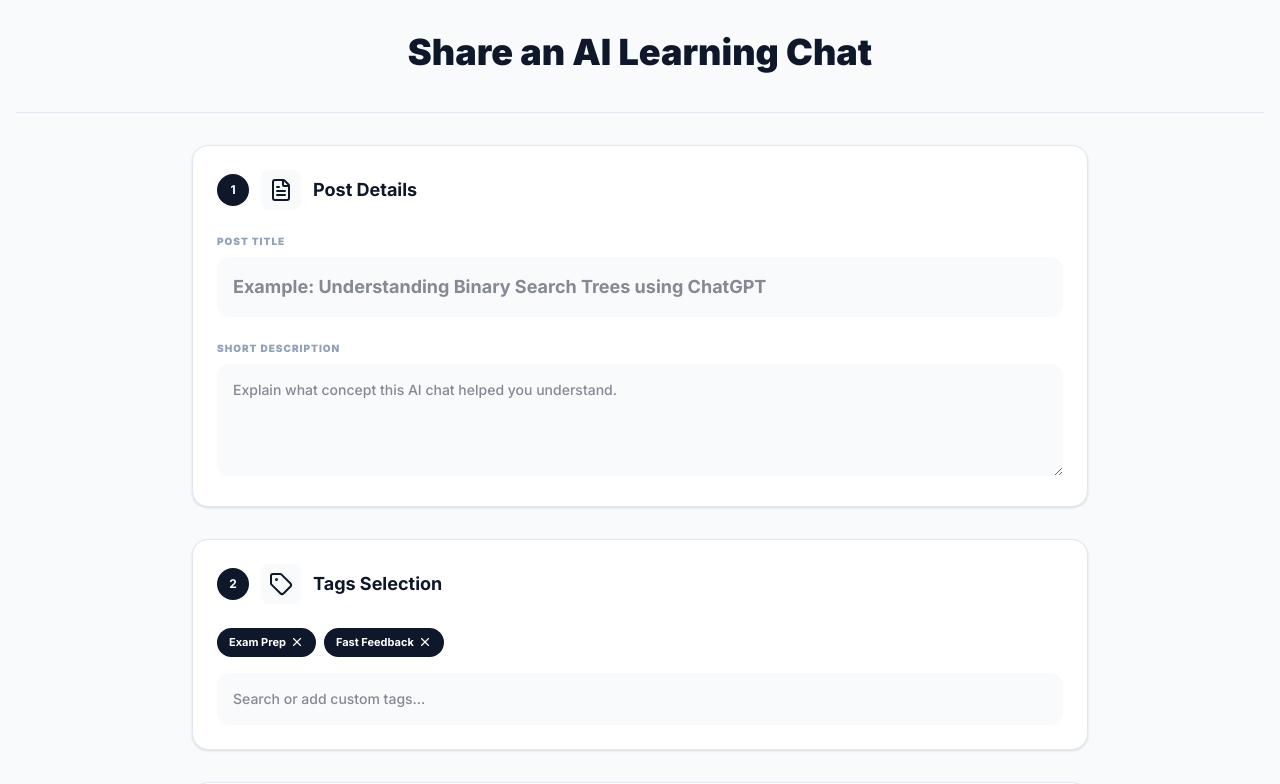
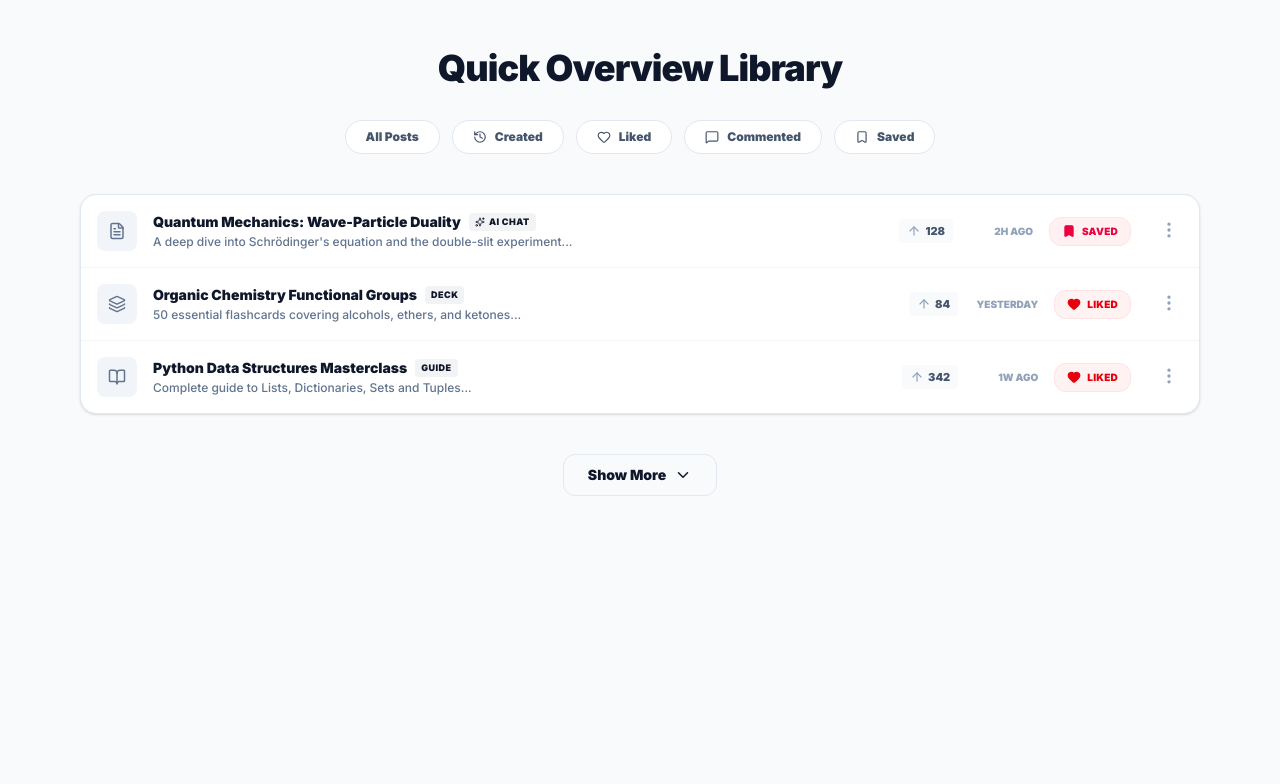
Before and after one commit to ammad-atif/StudyFAST, a React (Vite) app in the folder client/: page /test in a window 1280 px wide. Shown: the top 784 px of the page. Built offline with nearby package versions, Linux system fonts and the light colour scheme.

Commit message:
UI for LibraryItem  added

```diff
--- a/client/src/Test.tsx
+++ b/client/src/Test.tsx
@@ -8,6 +8,7 @@ import { HomePage } from "./pages/HomePage";
 import { HomeLayout } from "./layouts/HomeLayout";
 import { PostDetailsPage } from "./pages/PostDetailsPage";
 import { CreatePostPage } from "./pages/CreatePostPage";
+import { LibraryPage } from "./pages/LibraryPage";
 export function Test() {
   return (
     <>
@@ -26,7 +27,7 @@ export function Test() {
         tags={[{ name: "gopt", color: "bg-green-500" }]}
       />
       <Sidebar /> */}
-      <CreatePostPage />
+      <LibraryPage />
     </>
   );
 }
--- /dev/null
+++ b/client/src/components/LibraryItem.tsx
@@ -0,0 +1,132 @@
+import {
+  FileText,
+  Layers,
+  BookOpen,
+  ArrowUp,
+  MoreVertical,
+  Bookmark,
+  Heart,
+  MessageCircle,
+  Sparkles,
+} from "lucide-react";
+import { useState } from "react";
+
+interface LibraryItemProps {
+  title: string;
+  description: string;
+  type: "AI Chat" | "Deck" | "Guide";
+  votes: number;
+  subject: string;
+  time: string;
+  status: "Saved" | "Liked" | "Commented";
+}
+
+export const LibraryItem = ({
+  title,
+  description,
+  type,
+  votes,
+  subject,
+  time,
+  status,
+}: LibraryItemProps) => {
+  const [showMenu, setShowMenu] = useState(false);
+
+  const getIcon = () => {
+    if (type === "Deck") return <Layers size={18} />;
+    if (type === "Guide") return <BookOpen size={18} />;
+    return <FileText size={18} />;
+  };
+
+  const getStatusConfig = () => {
+    switch (status) {
+      case "Saved":
+        return {
+          icon: <Bookmark size={14} fill="currentColor" />,
+          color: "bg-rose-50 text-rose-600 border-rose-100",
+        };
+      case "Liked":
+        return {
+          icon: <Heart size={14} fill="currentColor" />,
+          color: "bg-red-50 text-red-600 border-red-100",
+        };
+      case "Commented":
+        return {
+          icon: <MessageCircle size={14} fill="currentColor" />,
+          color: "bg-blue-50 text-blue-600 border-blue-100",
+        };
+    }
+  };
+
+  const config = getStatusConfig();
+
+  return (
+    <div className="group flex items-center p-4 hover:bg-slate-50 transition-all gap-4 border-b border-slate-100 last:border-0 cursor-pointer relative">
+      {/* Type Icon */}
+      <div className="w-10 h-10 shrink-0 rounded-lg bg-slate-100 flex items-center justify-center text-slate-500">
+        {getIcon()}
+      </div>
+
+      {/* Content */}
+      <div className="flex-1 min-w-0 flex flex-col sm:flex-row sm:items-center gap-2 sm:gap-4">
+        <div className="flex-1 min-w-0">
+          <div className="flex items-center gap-2 mb-0.5">
+            <h3 className="text-sm font-black text-primary truncate group-hover:text-blue-600 transition-colors">
+              {title}
+            </h3>
+            <span className="bg-primary/5 text-primary text-[9px] font-black px-1.5 py-0.5 rounded flex items-center gap-1 uppercase tracking-wider">
+              {type === "AI Chat" && <Sparkles size={10} />} {type}
+            </span>
+          </div>
+          <p className="text-slate-500 text-xs truncate font-medium">
+            {description}
+          </p>
+        </div>
+
+        {/* Stats & Meta */}
+        <div className="flex items-center gap-4 shrink-0 sm:ml-auto">
+          <div className="flex items-center gap-1 px-2 py-1 bg-slate-50 rounded text-[11px] font-black text-slate-600">
+            <ArrowUp size={14} className="text-slate-400" />
+            <span>{votes}</span>
+          </div>
+          <span className="hidden lg:block text-[10px] text-slate-400 font-black uppercase w-16 text-right">
+            {time}
+          </span>
+        </div>
+      </div>
+
+      {/* Status Badge */}
+      <div
+        className={`flex items-center gap-1.5 px-3 py-1.5 border rounded-xl shrink-0 ${config.color}`}
+      >
+        {config.icon}
+        <span className="text-[10px] font-black uppercase tracking-wide">
+          {status}
+        </span>
+      </div>
+
+      {/* Actions Dropdown */}
+      <div className="relative ml-2">
+        <button
+          onClick={(e) => {
+            e.stopPropagation();
+            setShowMenu(!showMenu);
+          }}
+          className="p-1 text-slate-400 hover:text-primary transition-colors outline-none"
+        >
+          <MoreVertical size={20} />
+        </button>
+        {showMenu && (
+          <div className="absolute right-0 top-full mt-2 w-24 bg-white border border-slate-100 rounded-xl shadow-xl z-30 py-1 overflow-hidden">
+            <button className="w-full text-left px-4 py-2 text-xs font-bold text-slate-700 hover:bg-slate-50">
+              Edit
+            </button>
+            <button className="w-full text-left px-4 py-2 text-xs font-bold text-red-600 hover:bg-red-50">
+              Delete
+            </button>
+          </div>
+        )}
+      </div>
+    </div>
+  );
+};
--- /dev/null
+++ b/client/src/pages/LibraryPage.tsx
@@ -0,0 +1,88 @@
+import { useState } from "react";
+import { LibraryItem } from "../components/LibraryItem";
+import {
+  History,
+  Heart,
+  MessageSquare,
+  Bookmark,
+  ChevronDown,
+} from "lucide-react";
+
+export const LibraryPage = () => {
+  const [filter, setFilter] = useState("All");
+
+  const filters = [
+    { name: "All Posts", icon: null },
+    { name: "Created", icon: <History size={14} /> },
+    { name: "Liked", icon: <Heart size={14} /> },
+    { name: "Commented", icon: <MessageSquare size={14} /> },
+    { name: "Saved", icon: <Bookmark size={14} /> },
+  ];
+
+  return (
+    <main className="flex-1 flex flex-col max-w-[1200px] mx-auto w-full px-4 md:px-10 py-12">
+      {/* Header & Filters */}
+      <div className="flex flex-col gap-6 mb-10 items-center ">
+        <div>
+          <h1 className="text-4xl font-black tracking-tight text-primary mb-2">
+            Quick Overview Library
+          </h1>
+        </div>
+
+        <div className="flex flex-wrap items-center gap-3">
+          {filters.map((f) => (
+            <button
+              key={f.name}
+              onClick={() => setFilter(f.name)}
+              className={`px-5 py-2 rounded-full text-xs font-black transition-all flex items-center gap-2 border ${
+                filter === f.name
+                  ? "bg-primary text-white border-primary shadow-lg shadow-primary/20"
+                  : "bg-white border-slate-200 text-slate-600 hover:bg-slate-50"
+              }`}
+            >
+              {f.icon} {f.name}
+            </button>
+          ))}
+        </div>
+      </div>
+
+      {/* Library Content Card */}
+      <div className="flex flex-col border border-slate-200 rounded-2xl bg-white overflow-hidden shadow-sm">
+        <LibraryItem
+          title="Quantum Mechanics: Wave-Particle Duality"
+          description="A deep dive into Schrödinger's equation and the double-slit experiment..."
+          type="AI Chat"
+          votes={128}
+          subject="Physics 101"
+          time="2h ago"
+          status="Saved"
+        />
+        <LibraryItem
+          title="Organic Chemistry Functional Groups"
+          description="50 essential flashcards covering alcohols, ethers, and ketones..."
+          type="Deck"
+          votes={84}
+          subject="Chemistry"
+          time="Yesterday"
+          status="Liked"
+        />
+        <LibraryItem
+          title="Python Data Structures Masterclass"
+          description="Complete guide to Lists, Dictionaries, Sets and Tuples..."
+          type="Guide"
+          votes={342}
+          subject="CS Master"
+          time="1w ago"
+          status="Liked"
+        />
+      </div>
+
+      {/* Pagination / Show More */}
+      <div className="flex justify-center mt-10">
+        <button className="flex items-center gap-2 border border-slate-200 px-6 py-2.5 rounded-xl text-sm font-black text-primary hover:bg-slate-50 transition-all active:scale-95">
+          Show More <ChevronDown size={18} />
+        </button>
+      </div>
+    </main>
+  );
+};
```
Also changed, not shown: client/readme.txt.
